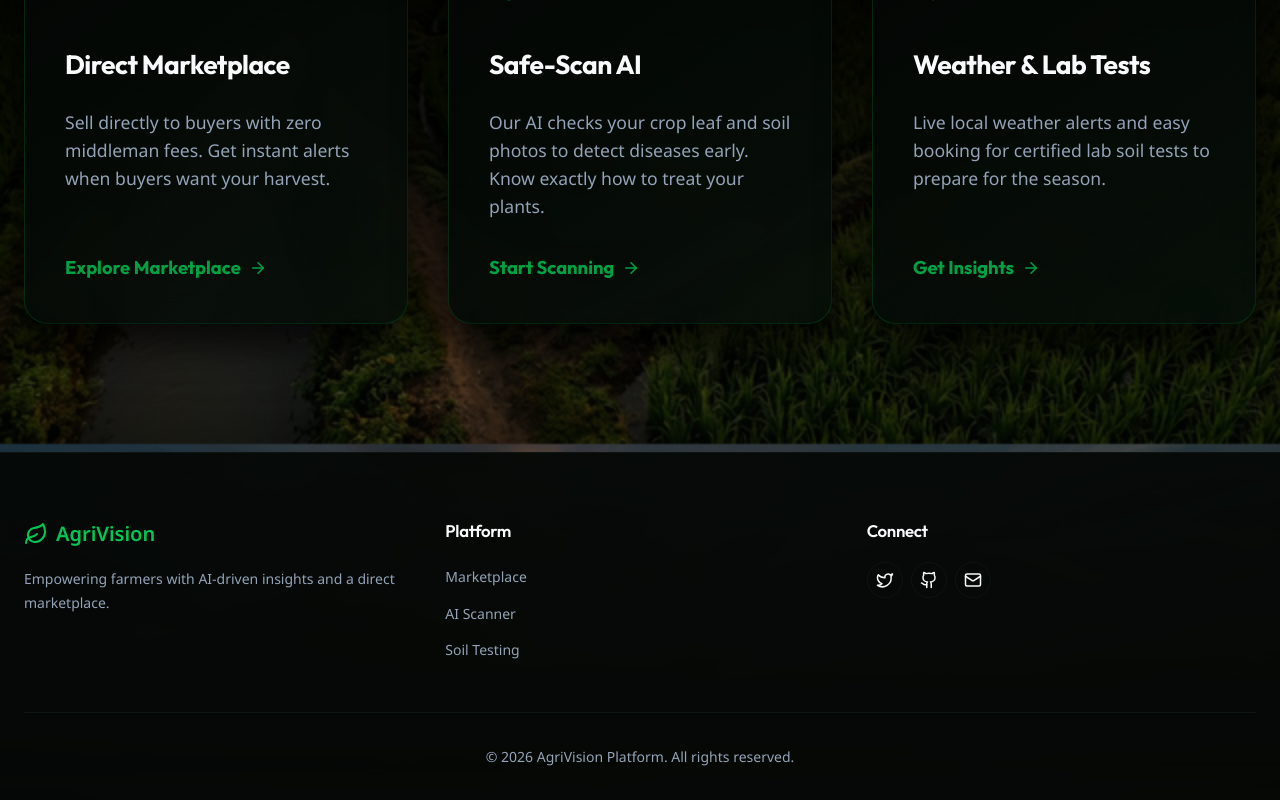
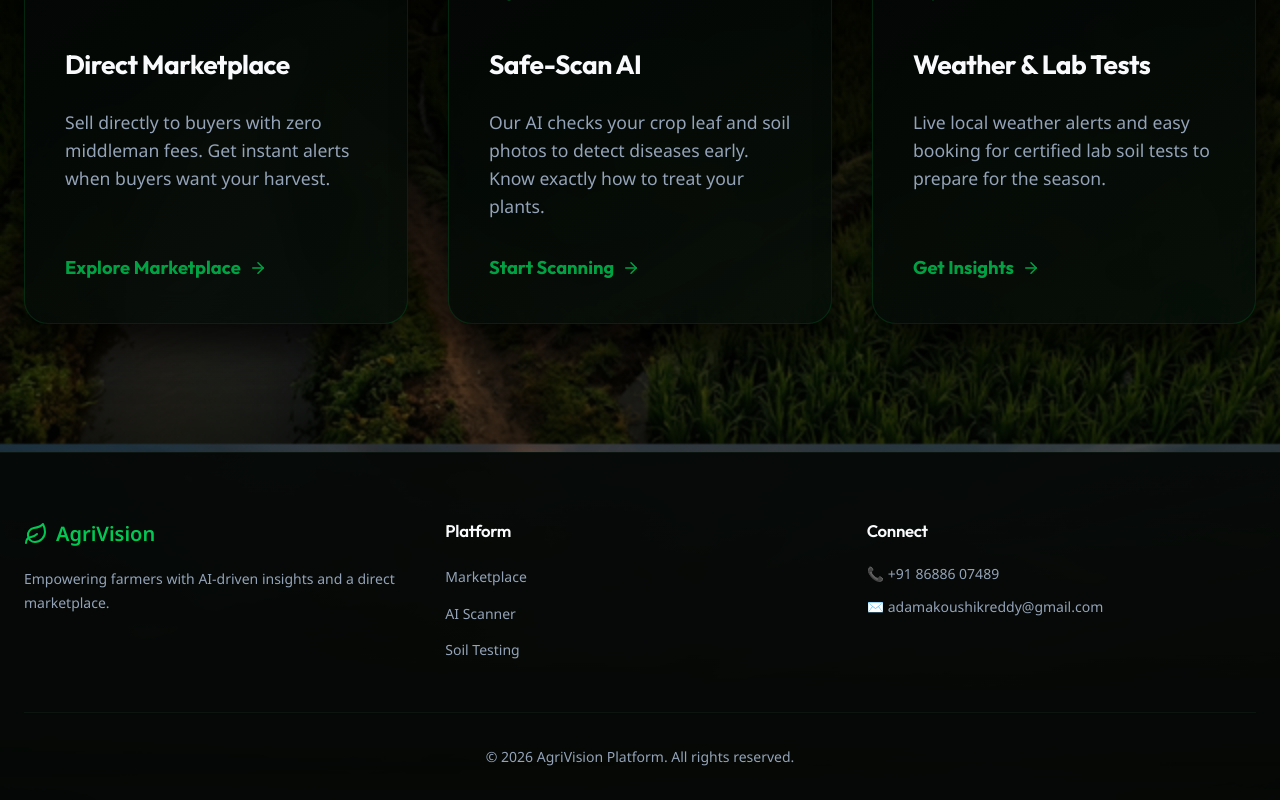
Before and after one commit to Koushik050705/Agri, a React (Vite) app: page / in a window 1280 px wide. Shown: the part 836-1636 px from the top of the page. Built offline with nearby package versions, Linux system fonts and the light colour scheme; no server answers.

Commit message:
feat: add real contact info to footer Connect section

```diff
--- a/src/components/layout/Footer.jsx
+++ b/src/components/layout/Footer.jsx
@@ -33,10 +33,13 @@ export default function Footer() {
 
           <div>
             <h4 style={{ color: 'var(--color-text-main)', marginBottom: '1rem', fontWeight: 600 }}>Connect</h4>
-            <div className="flex gap-2">
-              <a href="#" className="btn-secondary" style={{ padding: '0.5rem', borderRadius: '50%' }}><Twitter size={18} /></a>
-              <a href="#" className="btn-secondary" style={{ padding: '0.5rem', borderRadius: '50%' }}><Github size={18} /></a>
-              <a href="#" className="btn-secondary" style={{ padding: '0.5rem', borderRadius: '50%' }}><Mail size={18} /></a>
+            <div style={{ display: 'flex', flexDirection: 'column', gap: '0.6rem' }}>
+              <a href="tel:+918688607489" style={{ color: 'var(--color-text-muted)', fontSize: '0.875rem', display: 'flex', alignItems: 'center', gap: '0.5rem' }}>
+                📞 +91 86886 07489
+              </a>
+              <a href="mailto:adamakoushikreddy@gmail.com" style={{ color: 'var(--color-text-muted)', fontSize: '0.875rem', display: 'flex', alignItems: 'center', gap: '0.5rem' }}>
+                ✉️ adamakoushikreddy@gmail.com
+              </a>
             </div>
           </div>
 
```
